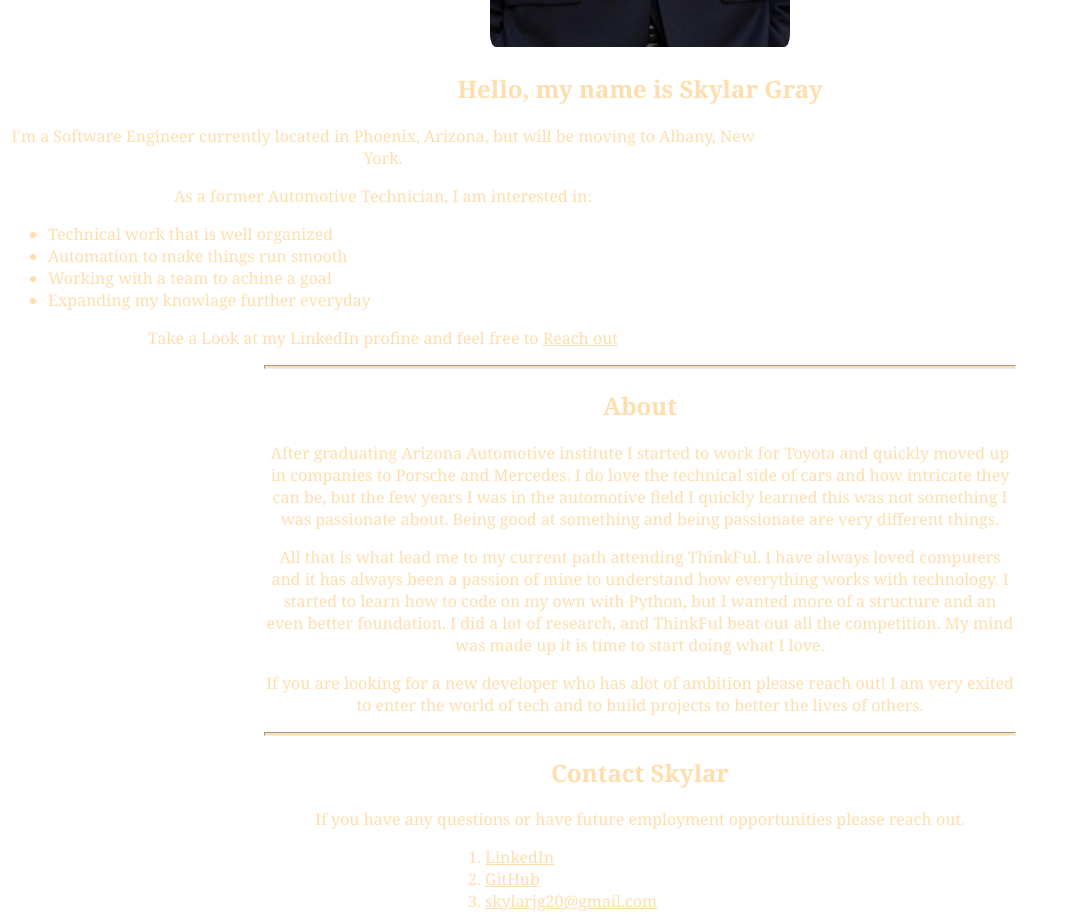
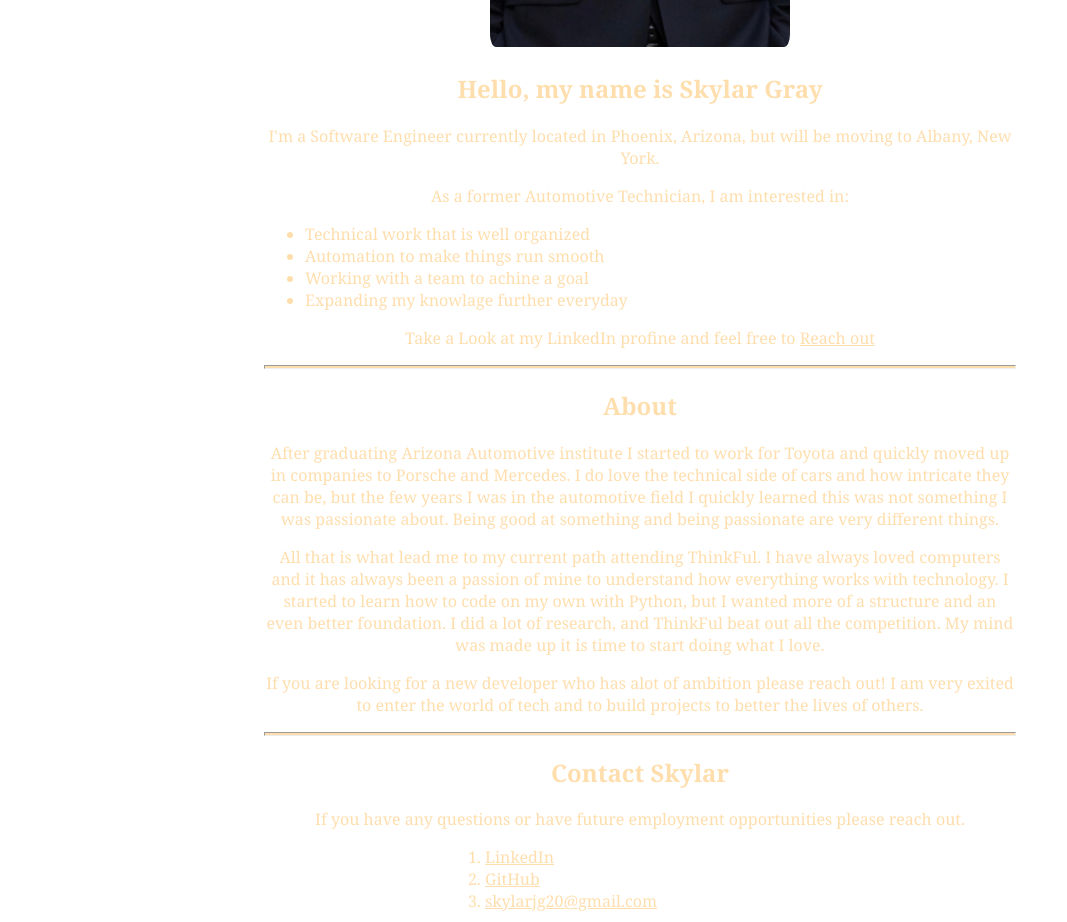
Before and after one commit to SkylarJG/Portfolio, a plain HTML site: page index.html in a window 1280 px wide. Shown: the part 837-1759 px from the top of the page, without its empty margins (0-1067 px from the left). Drawn offline with Linux system fonts and the light colour scheme.

Commit message:
Update index.html

```diff
--- a/index.html
+++ b/index.html
@@ -27,7 +27,7 @@
       <img src="imagesPortfolio/myself.jpg" height="650" width="300">
      <article id="intro">
        <h2>Hello, my name is Skylar Gray</h2>
-       <div>
+       <div style="margin: 0 auto;">
        <p> I'm a Software Engineer currently located in Phoenix, Arizona, but will be moving to Albany, New York.  </p>
          <p>As a former Automotive Technician, I am interested in: </p>
          <ul>
```
